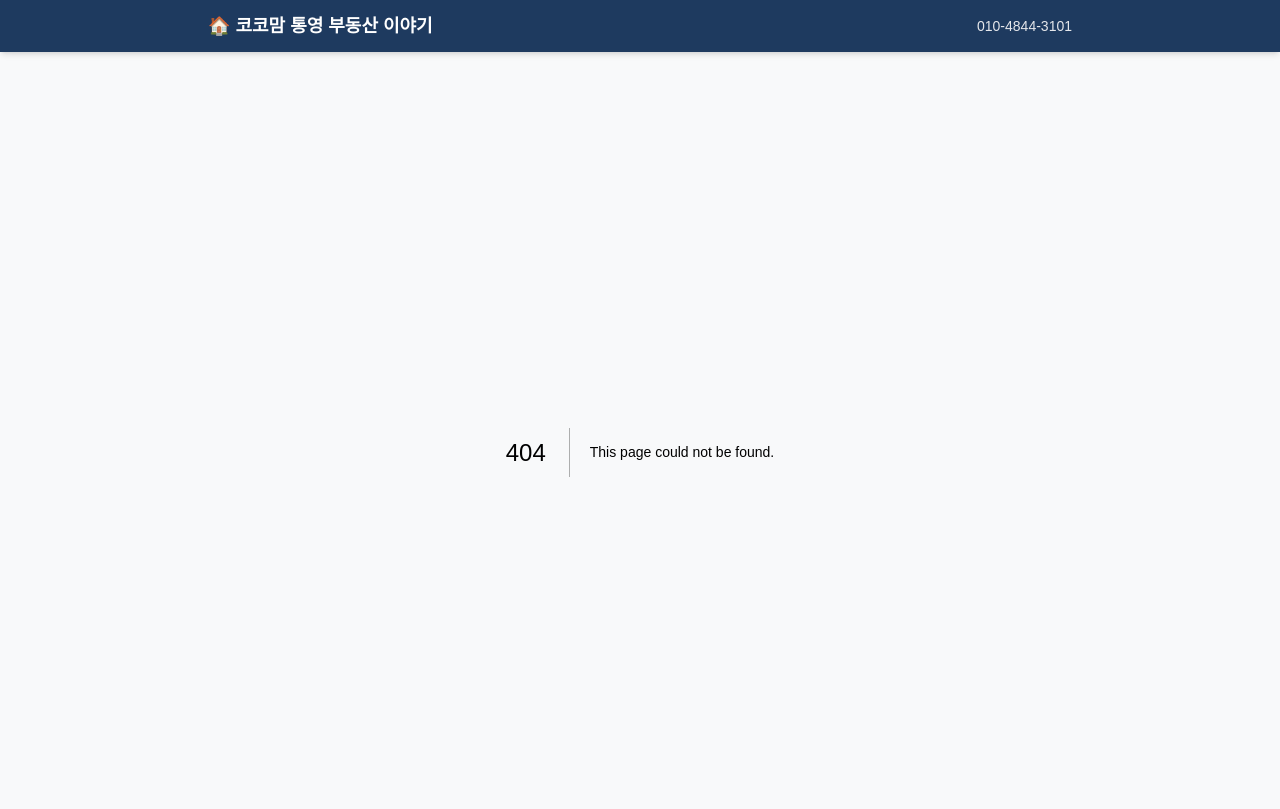
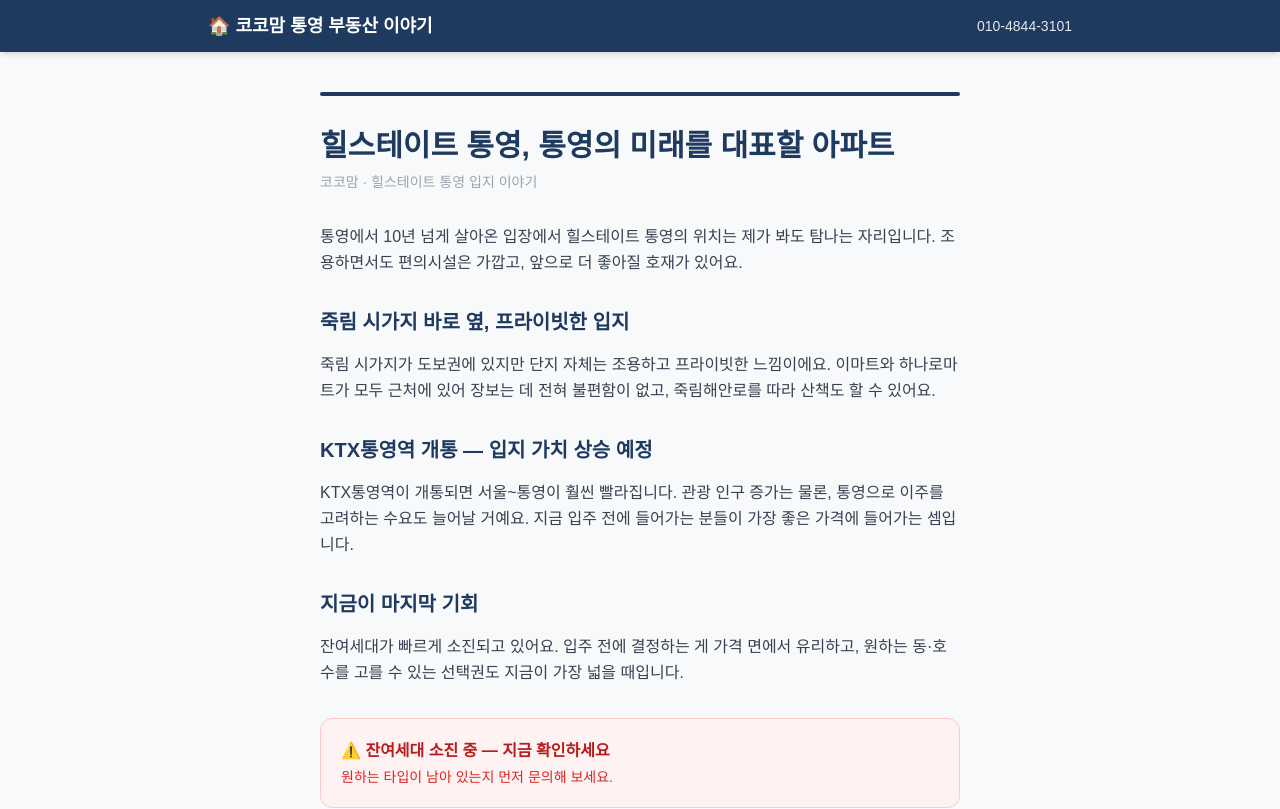
Before and after one commit to yamugyclaude/heejeong, a Next.js app: page /posts/future in a window 1280 px wide. Before the commit this address had no page. Shown: the top 809 px of the page. Built offline with nearby package versions, Linux system fonts and the light colour scheme.

Commit message:
feat: 블로그 전면 리디자인 — Navy/Gold 테마, 힐스테이트 통영 콘텐츠 적용

```diff
--- /dev/null
+++ b/app/posts/future/page.tsx
@@ -0,0 +1,52 @@
+import ContactSection from '@/components/ContactSection'
+
+export const metadata = {
+  title: '힐스테이트 통영, 통영의 미래를 대표할 아파트 | 코코맘',
+  description: '죽림 시가지 인접, KTX 개통 호재, 이마트 생활권. 입주 전 지금이 기회입니다.',
+}
+
+export default function Page() {
+  return (
+    <article className="max-w-2xl mx-auto px-4 py-10">
+      <div className="h-1 bg-[#1E3A5F] rounded mb-8" />
+      <h1 className="text-2xl md:text-3xl font-black text-[#1E3A5F] mb-2 leading-tight">
+        힐스테이트 통영, 통영의 미래를 대표할 아파트
+      </h1>
+      <p className="text-gray-400 text-sm mb-8">코코맘 · 힐스테이트 통영 입지 이야기</p>
+
+      <div className="prose prose-gray max-w-none">
+        <p className="text-gray-700 leading-relaxed mb-6">
+          통영에서 10년 넘게 살아온 입장에서 힐스테이트 통영의 위치는
+          제가 봐도 탐나는 자리입니다. 조용하면서도 편의시설은 가깝고, 앞으로 더 좋아질 호재가 있어요.
+        </p>
+
+        <h2 className="text-xl font-bold text-[#1E3A5F] mt-8 mb-4">죽림 시가지 바로 옆, 프라이빗한 입지</h2>
+        <p className="text-gray-700 leading-relaxed mb-6">
+          죽림 시가지가 도보권에 있지만 단지 자체는 조용하고 프라이빗한 느낌이에요.
+          이마트와 하나로마트가 모두 근처에 있어 장보는 데 전혀 불편함이 없고,
+          죽림해안로를 따라 산책도 할 수 있어요.
+        </p>
+
+        <h2 className="text-xl font-bold text-[#1E3A5F] mt-8 mb-4">KTX통영역 개통 — 입지 가치 상승 예정</h2>
+        <p className="text-gray-700 leading-relaxed mb-6">
+          KTX통영역이 개통되면 서울~통영이 훨씬 빨라집니다.
+          관광 인구 증가는 물론, 통영으로 이주를 고려하는 수요도 늘어날 거예요.
+          지금 입주 전에 들어가는 분들이 가장 좋은 가격에 들어가는 셈입니다.
+        </p>
+
+        <h2 className="text-xl font-bold text-[#1E3A5F] mt-8 mb-4">지금이 마지막 기회</h2>
+        <p className="text-gray-700 leading-relaxed mb-4">
+          잔여세대가 빠르게 소진되고 있어요. 입주 전에 결정하는 게 가격 면에서 유리하고,
+          원하는 동·호수를 고를 수 있는 선택권도 지금이 가장 넓을 때입니다.
+        </p>
+
+        <div className="bg-red-50 border border-red-200 rounded-xl p-5 my-8">
+          <p className="font-bold text-red-700 mb-1">⚠️ 잔여세대 소진 중 — 지금 확인하세요</p>
+          <p className="text-red-600 text-sm">원하는 타입이 남아 있는지 먼저 문의해 보세요.</p>
+        </div>
+      </div>
+
+      <ContactSection />
+    </article>
+  )
+}
```
